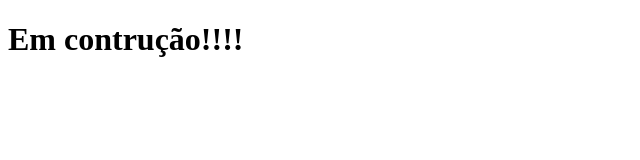
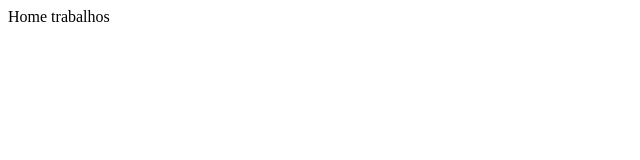
Before and after one commit to Jhonata1986/entedendo-o-git-com-github, a plain HTML site: page index.html in a window 1280 px wide. Shown: the whole page, without its empty margins (0-640 px from the left). Drawn offline with Linux system fonts and the light colour scheme.

Commit message:
Adicionado o menu

```diff
--- a/index.html
+++ b/index.html
@@ -8,6 +8,11 @@
     <title>Entendendo o Git e Github</title>
 </head>
 <body>
-    <h1>Em contrução!!!!</h1>
+    <header>
+        <nav>
+            <span>Home</span>
+            <span>trabalhos</span>
+        </nav>
+        </header>
 </body>
 </html>
```
